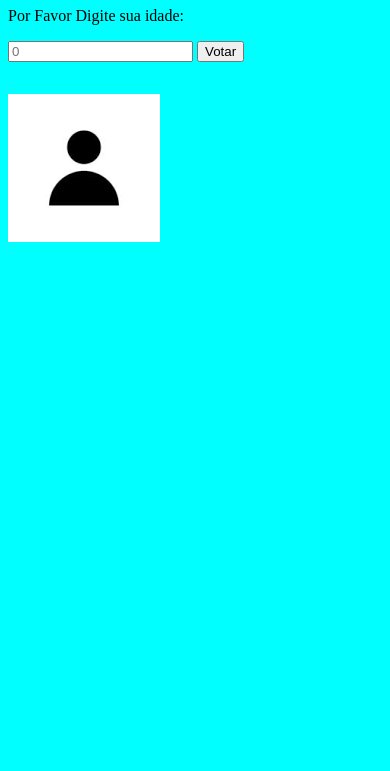
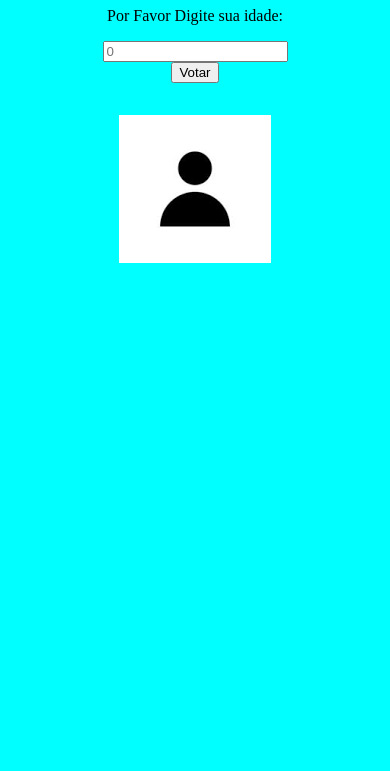
Before and after one commit to abdieldeathayde/VotoConsciente, a plain HTML site: page index.html in a window 390 px wide. Shown: the part 73-844 px from the top of the page. Drawn offline with Linux system fonts and the light colour scheme.

Commit message:
melhorando responsividade do layout

```diff
--- a/index.html
+++ b/index.html
@@ -10,7 +10,7 @@
     <h1>Vote Consciente!</h1>
     <p>Por Favor Digite sua idade: </p>
     <input type="number" id="idade" placeholder="0">
-    <button onclick="votar()">Votar</button>
+    <button class="botao" onclick="votar()">Votar</button>
     <p id="res"></p>
     <img src="./img/eleitor.png" alt="Eleitor" id="img">
     <script src="./script.js"></script>
--- a/style.css
+++ b/style.css
@@ -3,8 +3,14 @@ body {
     background-color: aqua;
 }
 
-p, .idade {
+h1, p {
     display: flex;
-    flex-direction: column;
     justify-content: center;
 }
+
+#img, #idade, .botao{
+    display: flex;
+    justify-content: center;
+    align-items: center;
+    margin: 0 auto;
+}
```
